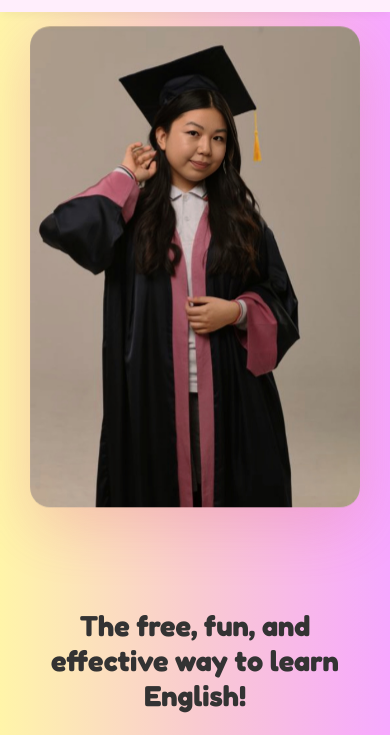
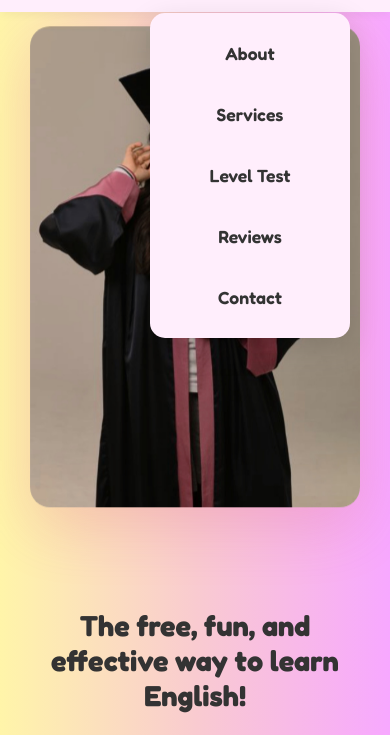
Before and after one commit to ad31yaoa/ad31yaoa.github.io, a plain HTML site: page index.html in a window 390 px wide. Both pictures are taken after a click on the button 352 px from the left and 32 px from the top of the page. Shown: the part 57-792 px from the top of the page. Drawn offline with Linux system fonts and the light colour scheme; files whose address does not match are found by name.

Commit message:
Implement menu button toggle in index.html
Add JavaScript for menu button toggle functionality

Signed-off-by: ad31yaoa <ameymanbekova@mercy.edu>

```diff
--- a/index.html
+++ b/index.html
@@ -150,5 +150,16 @@
   <footer>&copy; 2025 English Easy by Adelya Meymanbekova</footer>
 
 
+<script>
+  const menuBtn = document.getElementById("menuBtn");
+  const nav = document.getElementById("nav");
+
+  menuBtn.addEventListener("click", () => {
+    nav.classList.toggle("show");
+  });
+</script>
+
+
+
 </body>
 </html>
```
